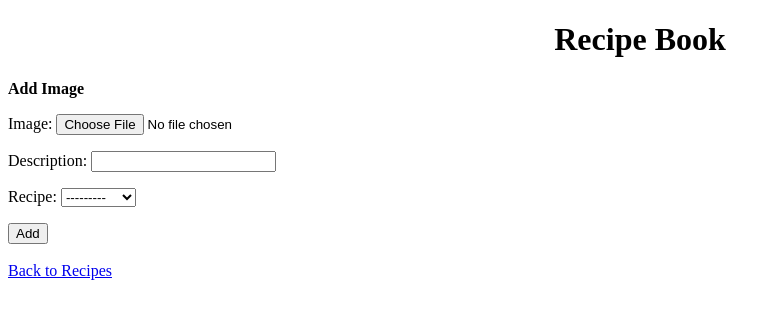
After one commit to vin-arg/recipebook-arguelles-vince, a Django app: page /recipe/1/add_image in a window 1280 px wide. The commit adds this page. Shown: the top 319 px of the page, without its empty margins (0-781 px from the left). Run offline with Django 5.2, Linux system fonts and the light colour scheme; a user stored in the database is signed in; data comes from the database, SQL or seed files in the repository; both versions use the stored data as it was after the commit.

Commit message:
created the feature to add images, created recipe_add_image.html, modified settings.py and app level urls, added code to urls, views, models, admin, forms, and recipe_add_image

```diff
--- a/recipebook/ledger/forms.py
+++ b/recipebook/ledger/forms.py
@@ -1,5 +1,5 @@
 from django import forms
-from .models import Recipe, RecipeIngredient
+from .models import Recipe, RecipeIngredient, RecipeImage
 
 class RecipeForm(forms.ModelForm):
     class Meta:
@@ -10,3 +10,8 @@ class RecipeIngredientForm(forms.ModelForm):
     class Meta:
         model = RecipeIngredient
         fields = '__all__'
+
+class RecipeImageForm(forms.ModelForm):
+    class Meta:
+        model = RecipeImage
+        fields = '__all__'
--- a/recipebook/ledger/models.py
+++ b/recipebook/ledger/models.py
@@ -30,6 +30,11 @@ class Recipe(models.Model):
     def get_absolute_url(self):
         return reverse('recipe_ingredients', args=[str(self.id)])
 
+class RecipeImage(models.Model):
+    image = models.ImageField(upload_to='images/')
+    description = models.CharField(max_length=255)
+    recipe = models.ForeignKey(Recipe, on_delete=models.CASCADE, related_name='images')
+
 class RecipeIngredient(models.Model):
     quantity = models.CharField(max_length=200)
     ingredient = models.ForeignKey(Ingredient, on_delete=models.CASCADE, related_name="recipe")
--- /dev/null
+++ b/recipebook/ledger/templates/recipe_add_image.html
@@ -0,0 +1,21 @@
+{% extends 'recipe_base.html' %}
+
+{% block title %}Recipe Book{% endblock %}
+
+{% block content %}
+    <center>
+    <h1>Recipe Book</h1>
+    </center>
+
+    <b> Add Image</b>
+
+    <form method ="post" enctype="multipart/form-data">
+        {% csrf_token %}
+        {{ image_form.as_p }}
+        <button type="submit">Add</button>
+    </form>
+
+
+    <br>
+    <a href="/recipes/list/">Back to Recipes</a>
+{% endblock %}
--- a/recipebook/ledger/urls.py
+++ b/recipebook/ledger/urls.py
@@ -1,8 +1,14 @@
 from django.urls import path
-from .views import recipes, recipe_ingredients, recipe_add
+from .views import recipes, recipe_ingredients, recipe_add, recipe_add_image
+from django.conf import settings
+from django.conf.urls.static import static
 
 urlpatterns = [
     path('recipes/list/', recipes, name="recipes"),
     path('recipe/<int:num>/', recipe_ingredients, name="recipe_ingredients"),
     path('recipes/add/', recipe_add, name="recipe_add"),
+    path('recipe/<int:num>/add_image', recipe_add_image, name='recipe_add_image')
 ]
+
+if settings.DEBUG:
+    urlpatterns += static(settings.MEDIA_URL, document_root=settings.MEDIA_ROOT)
--- a/recipebook/ledger/views.py
+++ b/recipebook/ledger/views.py
@@ -1,7 +1,7 @@
 from django.shortcuts import render, redirect
 from .models import Recipe
 from django.contrib.auth.decorators import login_required
-from .forms import RecipeForm, RecipeIngredientForm
+from .forms import RecipeForm, RecipeIngredientForm, RecipeImageForm
 
 
 def recipes(request):
@@ -40,3 +40,18 @@ def recipe_add(request):
     form = RecipeForm()
 
     return render(request, 'recipe_add.html', {'recipe_form':form},)
+
+@login_required
+def recipe_add_image(request, num):
+
+    if (request.method == "POST"):
+        form = RecipeImageForm(request.POST, request.FILES)
+
+        if form.is_valid():
+            form.save()
+
+        return redirect('recipe_ingredients', num = num)
+
+    form = RecipeImageForm()
+
+    return render(request, 'recipe_add_image.html', {'image_form':form},)
--- a/recipebook/recipebook/settings.py
+++ b/recipebook/recipebook/settings.py
@@ -11,6 +11,7 @@ https://docs.djangoproject.com/en/5.1/ref/settings/
 """
 
 from pathlib import Path
+import os
 
 # Build paths inside the project like this: BASE_DIR / 'subdir'.
 BASE_DIR = Path(__file__).resolve().parent.parent
@@ -122,3 +123,7 @@ STATIC_URL = 'static/'
 # https://docs.djangoproject.com/en/5.1/ref/settings/#default-auto-field
 
 DEFAULT_AUTO_FIELD = 'django.db.models.BigAutoField'
+
+
+MEDIA_URL = '/media/'
+MEDIA_ROOT = os.path.join(BASE_DIR, 'media')
```
Also changed, not shown: recipebook/ledger/admin.py (+10 -1 lines), recipebook/ledger/templates/recipe_ingredients.html (+15 -0 lines), recipebook/db.sqlite3, recipebook/ledger/migrations/0003_recipeimage.py (added).
